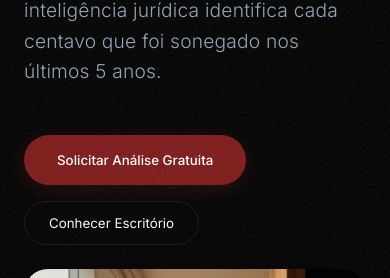
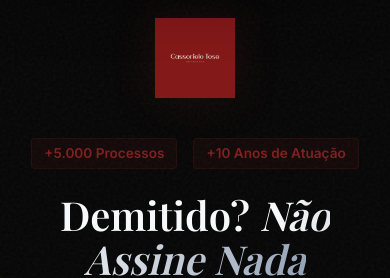
Before and after one commit to jrcassorielo/site-advocacia, a React (Vite) app: page / in a window 390 px wide. Shown: the part 566-844 px from the top of the page. Built offline with nearby package versions, Linux system fonts and the light colour scheme; no server answers; a web font is replaced by a local one.

Commit message:
Feat: Add URL pre-fill for process tracker and optimize mobile layout

```diff
--- a/src/components/AreasBento.jsx
+++ b/src/components/AreasBento.jsx
@@ -113,16 +113,18 @@ const AreasBento = () => {
             <style>{`
                 .bento-grid {
                     display: grid;
-                    grid-template-columns: repeat(12, 1fr);
+                    grid-template-columns: 1fr; /* Mobile: 1 column */
                     gap: 1.5rem;
                     grid-auto-rows: minmax(280px, auto);
                 }
 
-                .bento-large { grid-column: span 12; }
-                .bento-medium { grid-column: span 12; }
-                .bento-wide { grid-column: span 12; }
+                /* Mobile: All take full width */
+                .bento-large, .bento-medium, .bento-wide { grid-column: span 1; }
 
                 @media (min-width: 900px) {
+                    .bento-grid {
+                        grid-template-columns: repeat(12, 1fr);
+                    }
                     .bento-large { grid-column: span 7; }
                     .bento-medium { grid-column: span 5; }
                     .bento-wide { grid-column: span 12; }
--- a/src/components/Hero.jsx
+++ b/src/components/Hero.jsx
@@ -26,7 +26,26 @@ const Hero = ({ onOpenModal }) => {
             }} />
 
             <div className="container">
-                <div className="grid-cols-2" style={{ alignItems: 'center' }}>
+                <div className="hero-content" style={{
+                    display: 'flex',
+                    alignItems: 'center',
+                    gap: '3rem',
+                    flexDirection: 'column-reverse' // Mobile default: Image top (or bottom depending on pref), Text bottom. Let's do Text Top, Image Bottom for standard flow, so column.
+                }}>
+                    <style>{`
+                    .hero-content {
+                        flex-direction: column;
+                        text-align: center;
+                    }
+                    @media (min-width: 968px) {
+                        .hero-content {
+                            flex-direction: row;
+                            text-align: left;
+                        }
+                    }
+                `}</style>
+
+                    {/* Text Content */}
 
                     {/* Text Content */}
                     <motion.div
@@ -86,7 +105,11 @@ const Hero = ({ onOpenModal }) => {
                             Empresas erram cálculos — propositalmente ou não. Nossa inteligência jurídica identifica cada centavo que foi sonegado nos últimos 5 anos.
                         </p>
 
-                        <div style={{ display: 'flex', gap: '1rem', flexWrap: 'wrap' }}>
+                        <div className="hero-buttons" style={{ display: 'flex', gap: '1rem', flexWrap: 'wrap' }}>
+                            <style>{`
+                                .hero-buttons { justify-content: center; }
+                                @media (min-width: 968px) { .hero-buttons { justify-content: flex-start; } }
+                            `}</style>
                             <button onClick={onOpenModal} className="btn-primary">
                                 Solicitar Análise Gratuita
                             </button>
--- a/src/components/ProcessTracker.jsx
+++ b/src/components/ProcessTracker.jsx
@@ -1,11 +1,21 @@
-import React, { useState } from 'react';
+import React, { useState, useEffect } from 'react';
 import { motion, AnimatePresence } from 'framer-motion';
+import { useSearchParams } from 'react-router-dom';
 import { Search, ArrowRight, AlertCircle, CheckCircle, MessageCircle, MapPin } from 'lucide-react';
 
 const ProcessTracker = () => {
     const [processNumber, setProcessNumber] = useState('');
     const [result, setResult] = useState(null);
     const [error, setError] = useState('');
+    const [searchParams] = useSearchParams();
+
+    useEffect(() => {
+        const processoParam = searchParams.get('processo');
+        if (processoParam) {
+            setProcessNumber(processoParam);
+            // Optional: Auto-trigger search if desired, but might be better to let user click to confirm
+        }
+    }, [searchParams]);
 
     // MAPPING: CNJ Codes to URLs
     // Format: J.TR (Justice.Tribunal)
```
